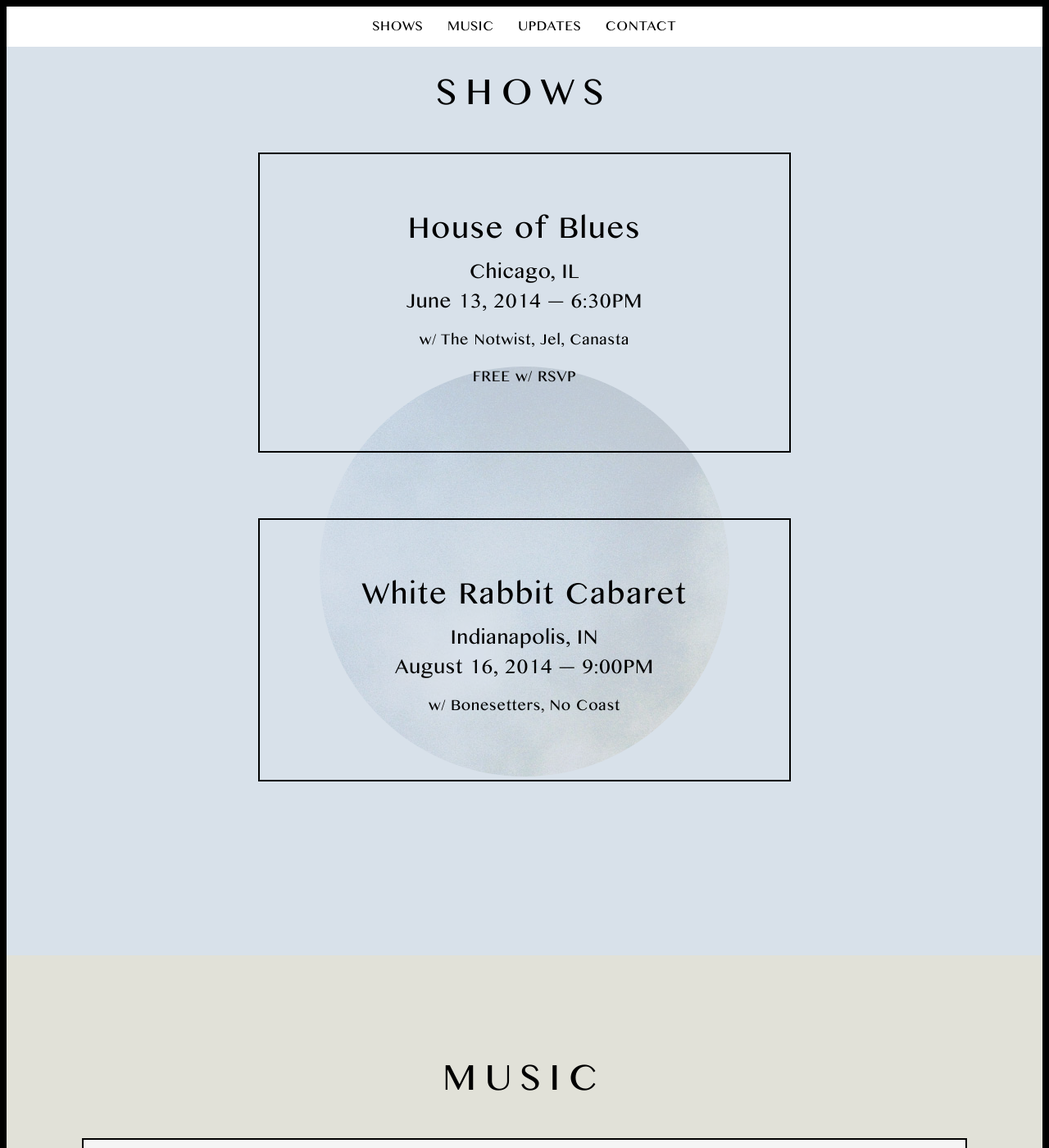
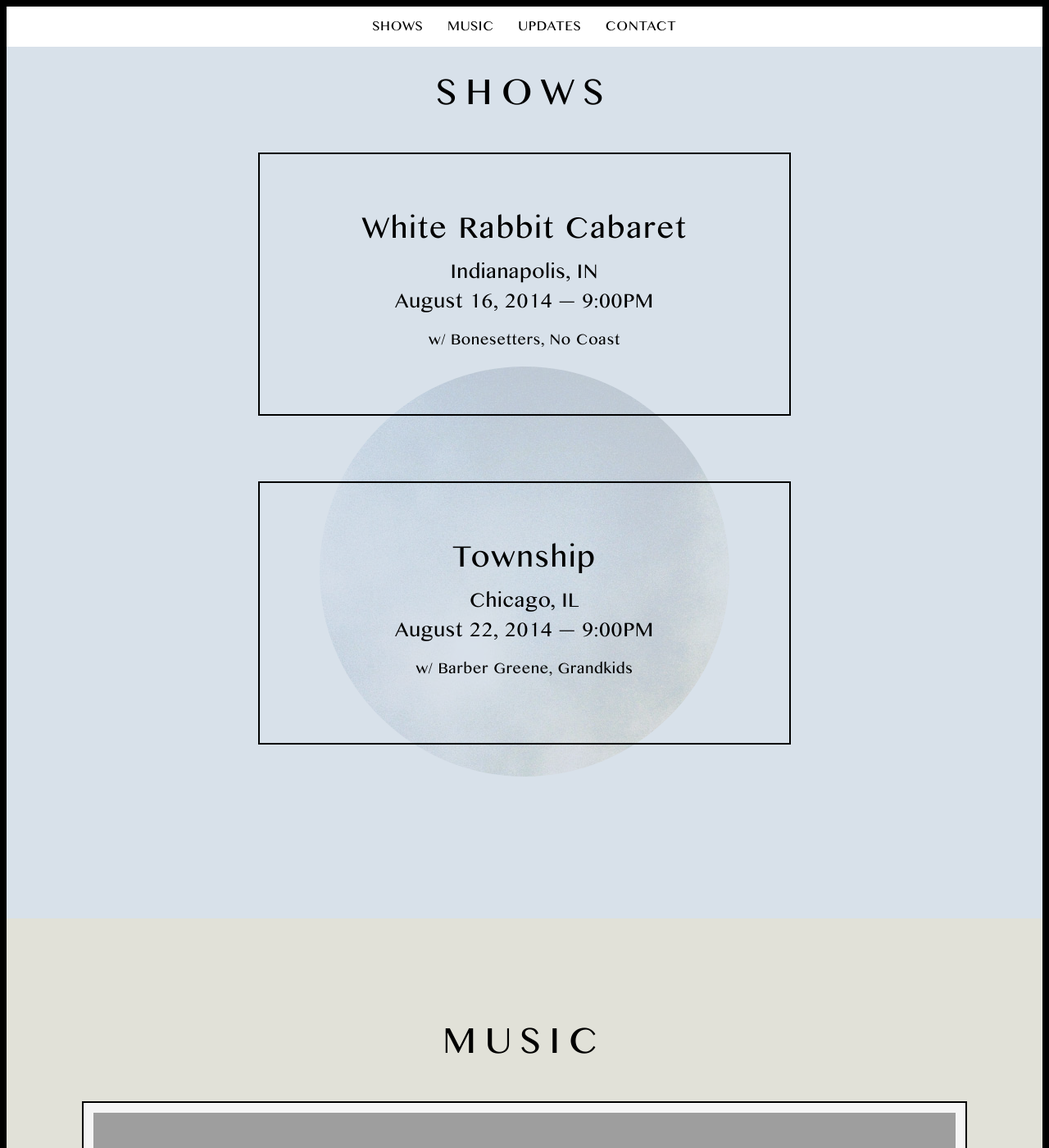
Before and after one commit to sunjacket/sunjacket.github.io, a Jekyll site: the page built from index.html, in a window 1280 px wide and 1400 px high, scrolled down 1014 px. Shown: the whole window at 82% size. Built offline with Jekyll 4.4.1, drawn with Linux system fonts in a browser that asks for light colours; nearby versions of some CDN libraries; Markdown is read by kramdown in place of the engine named in the settings; grey boxes are pictures that could not be loaded.

Commit message:
Update shows

```diff
--- a/index.html
+++ b/index.html
@@ -8,28 +8,6 @@
       <div class="limiter padding">
 
         <h1 class="section-title">Shows</h1>
-
-        <!-- Show -->
-
-        <section id="house-of-blues" class="show">
-          <header class="show-details">
-            <hgroup>
-              <h1 class="venue">House of Blues</h1>
-              <h2 class="city">Chicago, IL</h2>
-              <h3 class="date">June 13, 2014 &mdash; 6:30PM</h3>
-            </hgroup>
-            <p class="bands">w/ The Notwist, Jel, Canasta</p>
-            <p class="bands">FREE w/ RSVP</p>
-          </header>
-          <nav class="show-links">
-            <div class="vertical-wrap">
-              <ul class="vertical-center">
-                <li><a href="https://www.facebook.com/events/748790385171002" rel="Facebook">RSVP</a></li>
-                <li><a href="https://www.google.com/maps/place/House+of+Blues+Chicago/@41.888233,-87.62913,17z/data=!3m1!4b1!4m2!3m1!1s0x880e2cb1cc0795d3:0xc8f8aa77dbaf9849" rel="View Map">View Map</a></li>
-              </ul>
-            </div>
-          </nav>
-        </section>
 
         <!-- Show -->
 
@@ -51,6 +29,25 @@
           </nav>
         </section>
 
+        <!-- Show -->
+
+        <section id="township" class="show">
+          <header class="show-details">
+            <hgroup>
+              <h1 class="venue">Township</h1>
+              <h2 class="city">Chicago, IL</h2>
+              <h3 class="date">August 22, 2014 &mdash; 9:00PM</h3>
+            </hgroup>
+            <p class="bands">w/ Barber Greene, Grandkids</p>
+          </header>
+          <nav class="show-links">
+            <div class="vertical-wrap">
+              <ul class="vertical-center">
+                <li><a href="https://www.google.com/maps/place/Township/@41.92187,-87.697483,17z/data=!3m1!4b1!4m2!3m1!1s0x0:0xb34875b260fc284d" rel="View Map">View Map</a></li>
+              </ul>
+            </div>
+          </nav>
+        </section>
 
       </div>
     </section>
```
